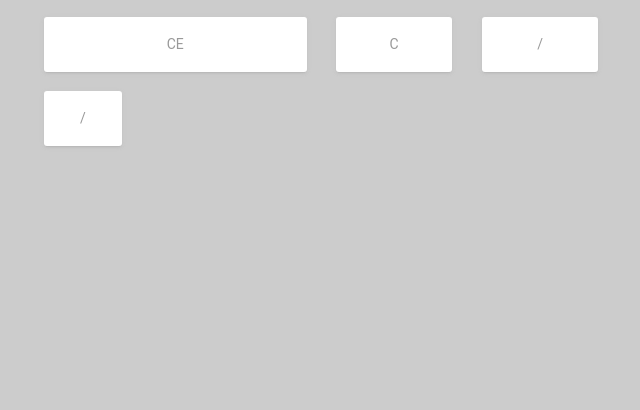
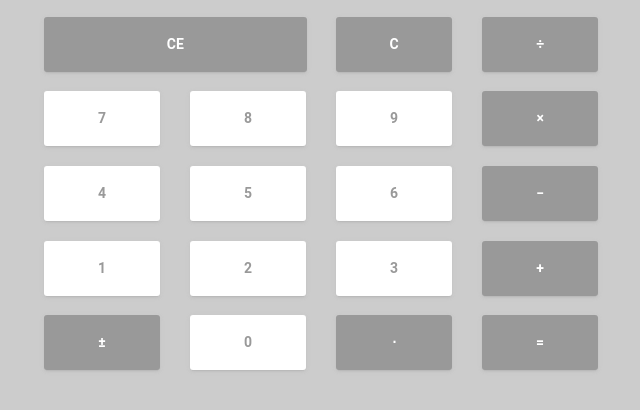
Before and after one commit to cubbK/calc, a plain HTML site: page index.html in a window 1280 px wide. Shown: the part 78-488 px from the top of the page, without its empty margins (320-960 px from the left). Drawn offline with nearby package versions, Linux system fonts and the light colour scheme.

Commit message:
facut disainu fara output panel

```diff
--- a/index.html
+++ b/index.html
@@ -17,22 +17,94 @@
       <div class="col-sm-6 col-sm-offset-3">
         <div class="row">
           <div class="col-xs-6">
-            <button  class="btn btn-white btn-lg btn-block">CE</button>
+            <button  class="btn btn-lg btn-block"><b>CE</b></button>
           </div>
           <div class="col-xs-3">
-            <button class="btn btn-white btn-lg btn-block">C</button>
+            <button class="btn  btn-lg btn-block"><b>C</b></button>
           </div>
           <div class="col-xs-3">
-            <button class="btn btn-white btn-lg btn-block">/</button>
+            <button class="btn  btn-lg btn-block"><b>&divide;</b></button>
           </div>
         </div>
+      </div>
+    </div>
 
+    <div class="row">
+      <div class="col-sm-6 col-sm-offset-3">
+        <div class="row">
+          <div class="col-xs-3">
+            <button  class="btn btn-white btn-lg btn-block"><b>7</b></button>
+          </div>
+          <div class="col-xs-3">
+            <button class="btn btn-white btn-lg btn-block"><b>8</b></button>
+          </div>
+          <div class="col-xs-3">
+            <button class="btn btn-white btn-lg btn-block"><b>9</b></button>
+          </div>
+          <div class="col-xs-3">
+            <button class="btn btn-lg btn-block"><b>&times;</b></button>
+          </div>
+        </div>
+      </div>
+    </div>
 
+    <div class="row">
+      <div class="col-sm-6 col-sm-offset-3">
+        <div class="row">
+          <div class="col-xs-3">
+            <button  class="btn btn-white btn-lg btn-block"><b>4</b></button>
+          </div>
+          <div class="col-xs-3">
+            <button class="btn btn-white btn-lg btn-block"><b>5</b></button>
+          </div>
+          <div class="col-xs-3">
+            <button class="btn btn-white btn-lg btn-block"><b>6</b></button>
+          </div>
+          <div class="col-xs-3">
+            <button class="btn  btn-lg btn-block"><b>&minus;</b></button>
+          </div>
+        </div>
+      </div>
+    </div>
 
-        <button class="btn btn-white btn-lg">/</button>
+    <div class="row">
+      <div class="col-sm-6 col-sm-offset-3">
+        <div class="row">
+          <div class="col-xs-3">
+            <button  class="btn btn-white btn-lg btn-block"><b>1</b></button>
+          </div>
+          <div class="col-xs-3">
+            <button class="btn btn-white btn-lg btn-block"><b>2</b></button>
+          </div>
+          <div class="col-xs-3">
+            <button class="btn btn-white btn-lg btn-block "><b>3</b></button>
+          </div>
+          <div class="col-xs-3">
+            <button class="btn  btn-lg btn-block"><b>+</b></button>
+          </div>
+        </div>
       </div>
+    </div>
 
+    <div class="row">
+      <div class="col-sm-6 col-sm-offset-3">
+        <div class="row">
+          <div class="col-xs-3">
+            <button  class="btn  btn-lg btn-block"><b>&plusmn;</b></button>
+          </div>
+          <div class="col-xs-3">
+            <button class="btn btn-white btn-lg btn-block"><b>0</b></button>
+          </div>
+          <div class="col-xs-3">
+            <button class="btn btn-lg btn-block "><b>&sdot;</b></button>
+          </div>
+          <div class="col-xs-3">
+            <button class="btn  btn-lg btn-block"><b>=</b></button>
+          </div>
+        </div>
+      </div>
     </div>
+
 
   </div>
 </body>
--- a/style.css
+++ b/style.css
@@ -0,0 +1,6 @@
+.btn {
+  text-align: center;
+}
+.big-inside{
+  font-size: 200px;
+}
```
